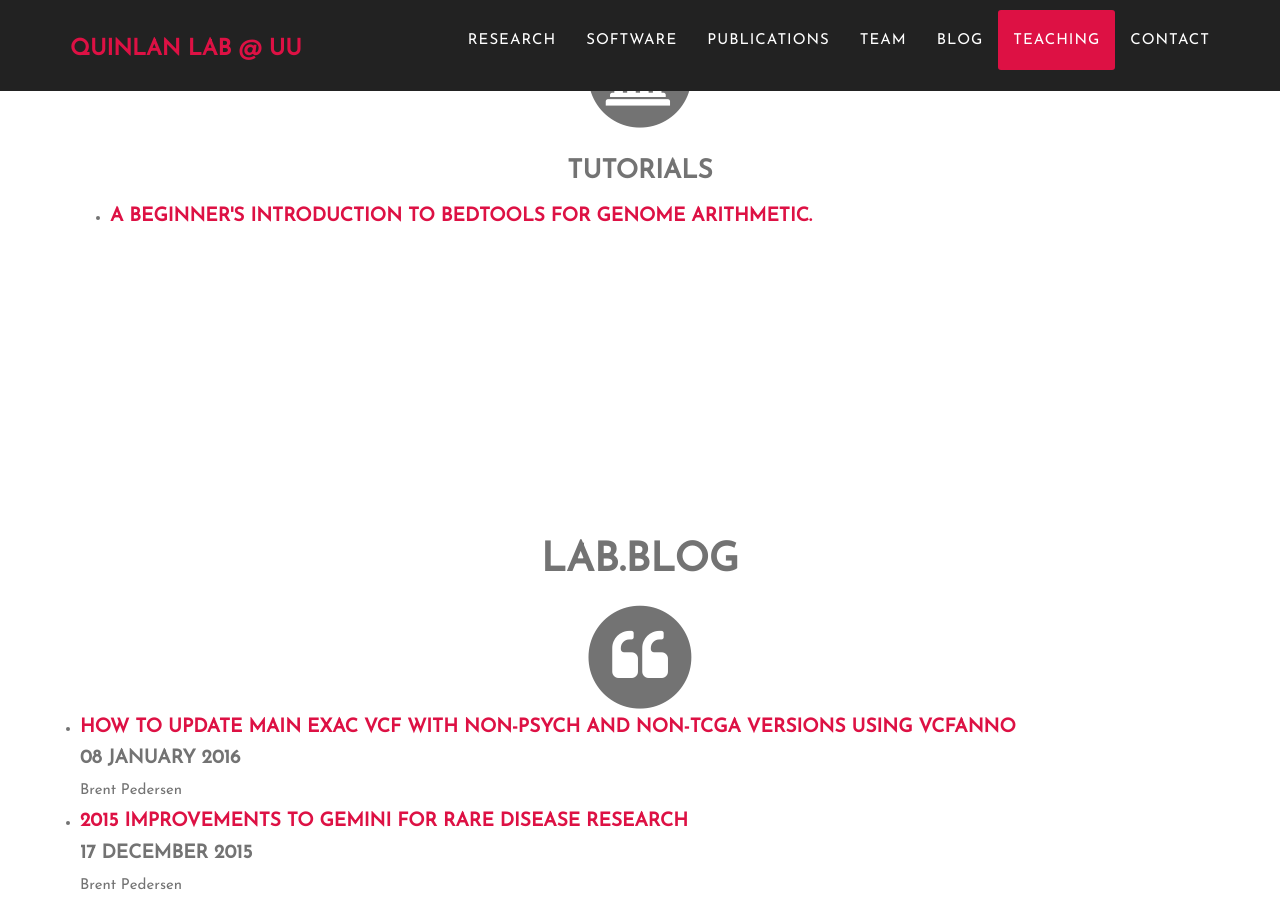
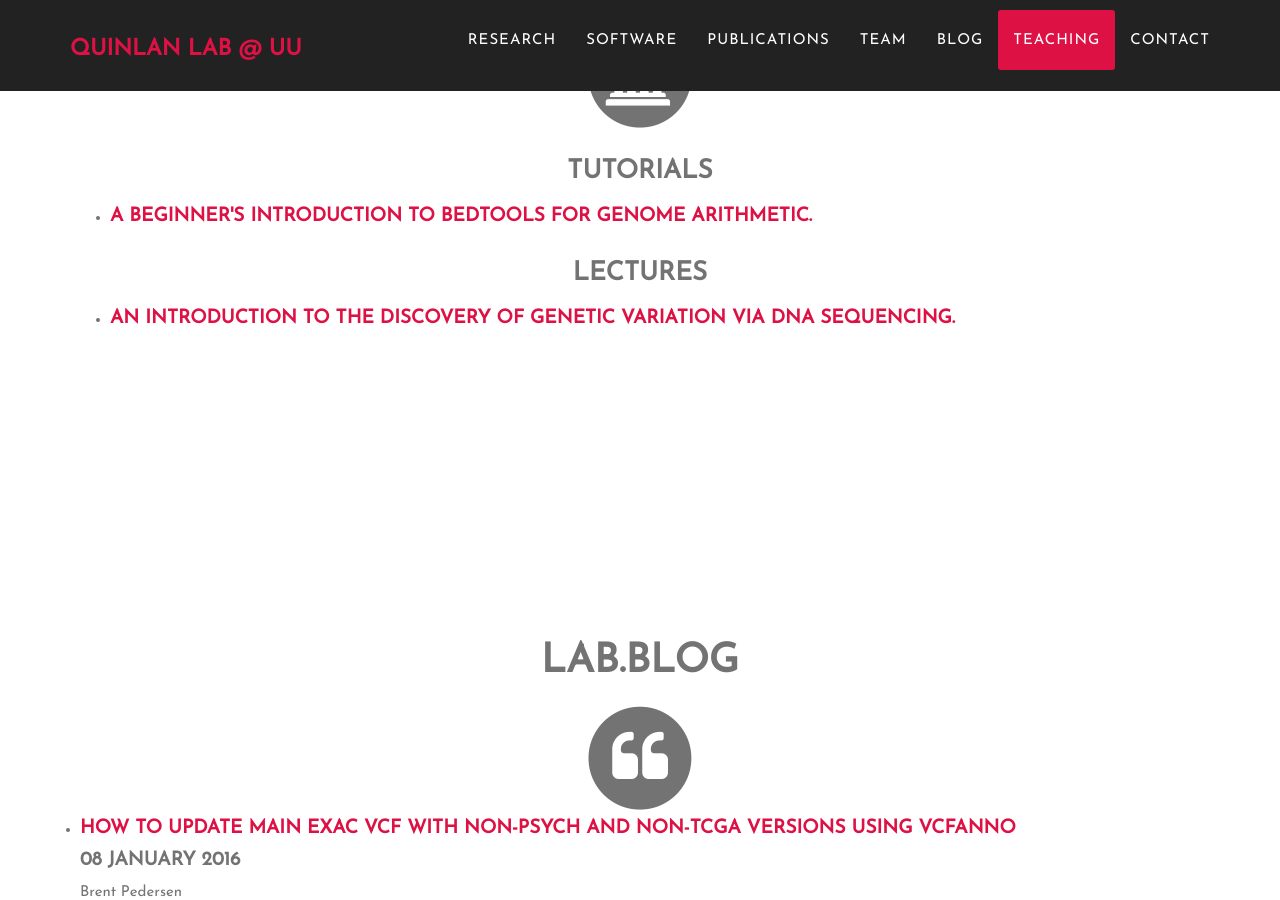
Before and after one commit to arq5x/arq5x.github.io, a Jekyll site: the page built from index.html, in a window 1280 px wide and 900 px high, scrolled down 16277 px. Built offline with Jekyll 4.4.1, drawn with Linux system fonts in a browser that asks for light colours; some web fonts are replaced; Markdown is read by kramdown in place of the engine named in the settings.

Commit message:
add lectures

```diff
--- a/_includes/teaching.html
+++ b/_includes/teaching.html
@@ -12,9 +12,7 @@
                 <h3 class="section-heading">
                     Tutorials
                 </h3>
-                </div>
-            </div>
-            <div class="row">
+                <div class="row text-left">
                     <div class="col-lg-12">
                         <ul>
                             <li>
@@ -23,5 +21,19 @@
                         </ul>
                     </div>
                 </div>
+                <h3 class="section-heading">
+                    Lectures
+                </h3>
+                <div class="row text-left">
+                    <div class="col-lg-12">
+                        <ul>
+                            <li>
+                                <h4><a href="/lectures/EGAG-Variant-Discovery.pdf">An introduction to the discovery of genetic variation via DNA sequencing.</a></h4>
+                            </li>
+                        </ul>
+                    </div>
+                </div>
+            </div>
+        </div>
     </div>
 </section>
```
Also changed, not shown: 1 other file. Lines whose indentation alone changed are shown as unchanged.
